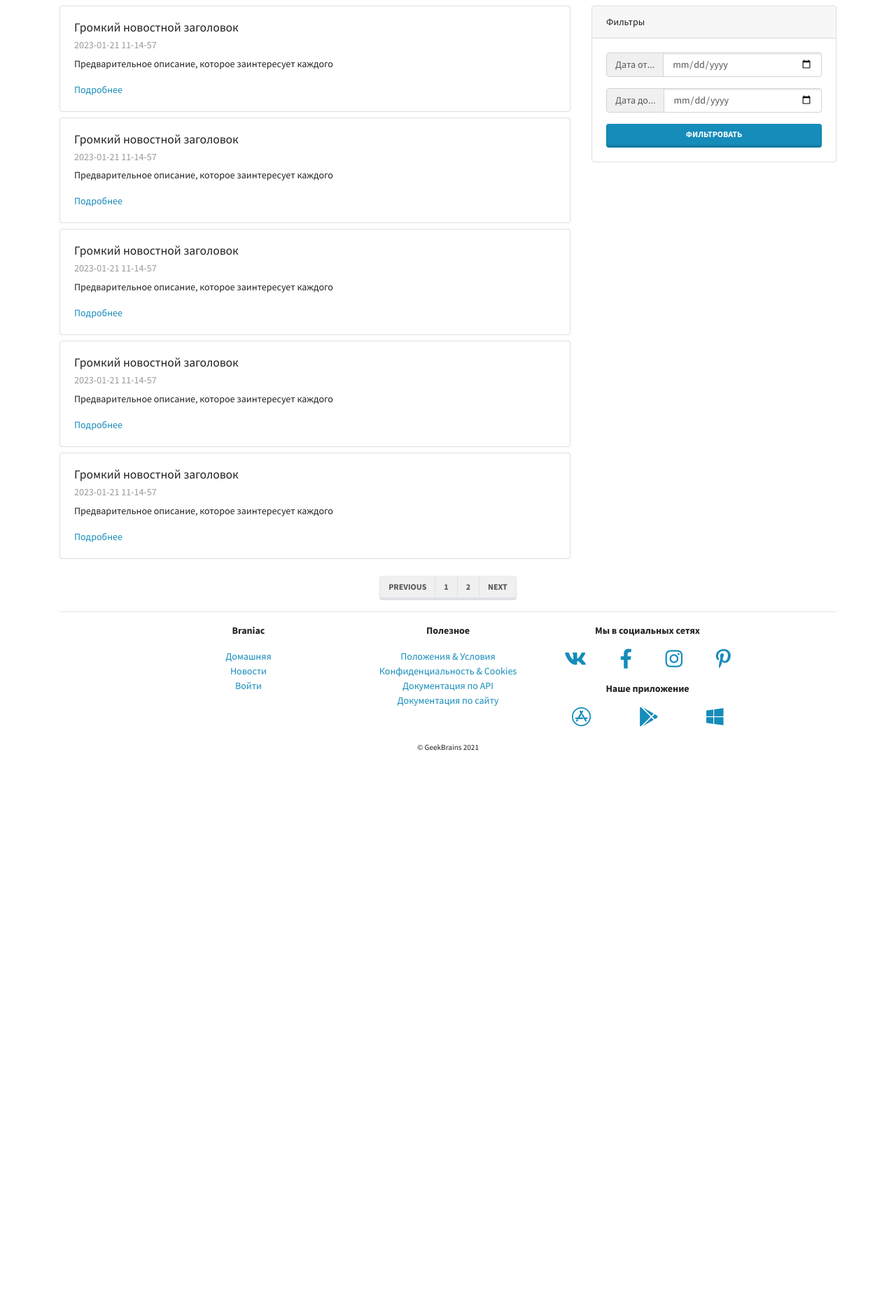
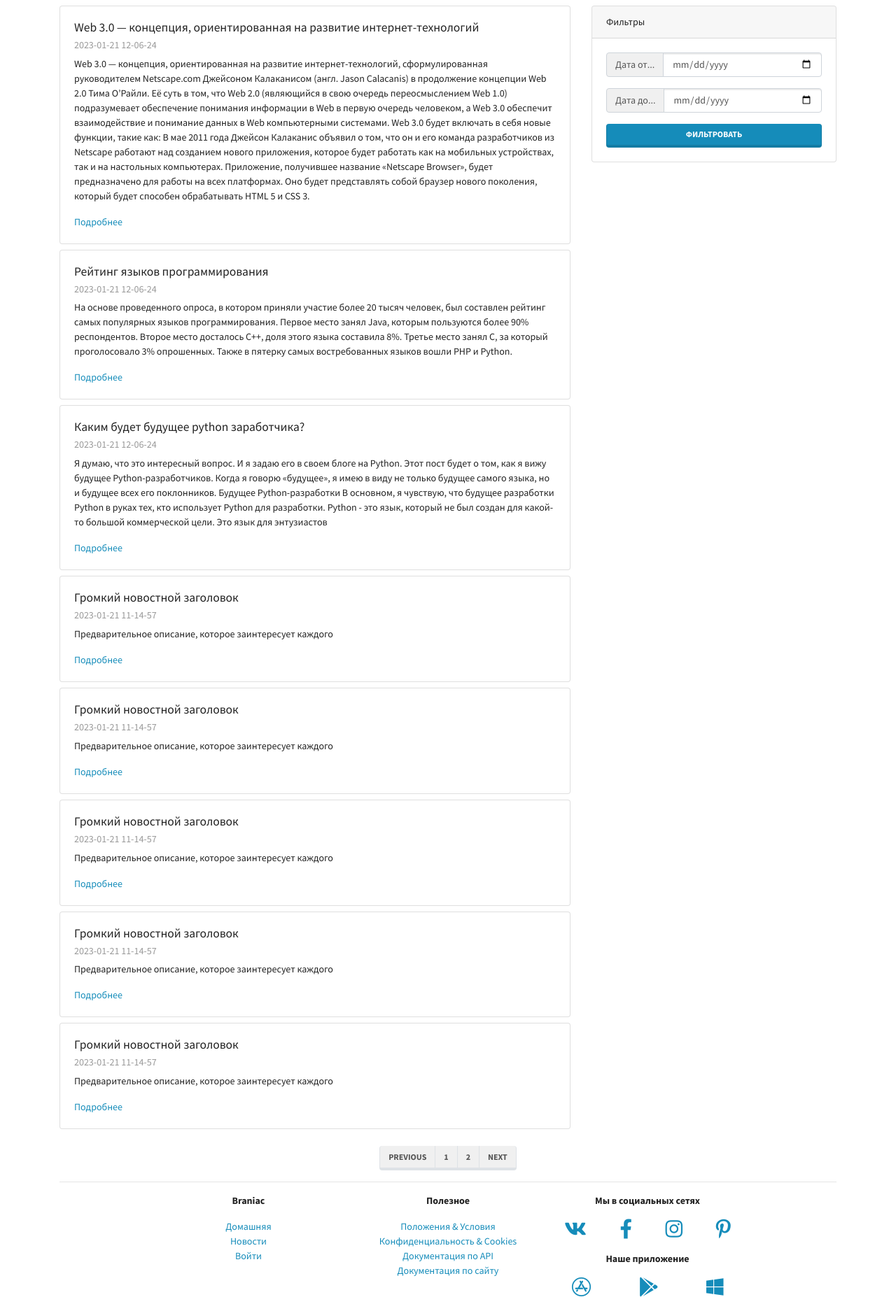
Before and after one commit to KosarevPV/GB_LMS, a Django app: page /mainapp/news/ in a window 1280 px wide. Shown: the part 77-1931 px from the top of the page at 70% size. Before the commit the page ends 1150 px from the top, so only its background shows below. Run offline with Django 3.2, Linux system fonts and the light colour scheme; some libraries are stand-ins or nearby versions.

Commit message:
add news form JSON at news page

```diff
--- a/mainapp/templates/mainapp/news.html
+++ b/mainapp/templates/mainapp/news.html
@@ -15,6 +15,19 @@
 <div class="row">
 
   <div class="col-lg-8">
+    {% for value in data.values %}
+    <div class="card my-2">
+      <div class="card-body">
+        <h5 class="card-title">{{ value.news_title }}</h5>
+        <h6 class="card-subtitle mb-2 text-muted">
+          {{ value.datetime_obj }}
+        </h6>
+        <p class="card-text">{{ value.news_preview }}</p>
+        <a href="#" class="card-link">Подробнее</a>
+      </div>
+    </div>
+    {% endfor %}
+
 
     {% for i in double_range %}
     <div class="card my-2">
@@ -64,7 +77,7 @@
   <nav aria-label="Page navigation example">
     <ul class="pagination">
       <li class="page-item"><a class="page-link" href="#">Previous</a></li>
-          <li class="page-item"><a class="page-link" href="{% url 'mainapp:news_paginator' 1 %}">1</a></li>
+      <li class="page-item"><a class="page-link" href="{% url 'mainapp:news_paginator' 1 %}?param1=foobar">1</a></li>
       <li class="page-item"><a class="page-link" href="{% url 'mainapp:news_paginator' page=2 %}">2</a></li>
       {# <li class="page-item"><a class="page-link" href="{% url 'mainapp:news_paginator' three %}">3</a></li> #}
       <li class="page-item"><a class="page-link" href="#">Next</a></li>
--- a/mainapp/views.py
+++ b/mainapp/views.py
@@ -1,3 +1,4 @@
+import json
 from datetime import datetime
 
 from django.views.generic import TemplateView
@@ -11,6 +12,10 @@ class NewsPageView(TemplateView):
     template_name = "mainapp/news.html"
 
     def get_context_data(self, **kwargs):
+        # open json file with news
+        with open("news.json", encoding="utf-8") as f:
+            data = json.load(f)
+
         # Get all previous data
         context = super().get_context_data(**kwargs)
         # Create your own data
@@ -18,6 +23,8 @@ class NewsPageView(TemplateView):
         context["news_preview"] = "Предварительное описание, которое заинтересует каждого"
         context["range"] = range(5)
         context["datetime_obj"] = datetime.now()
+        # add news at context
+        context["data"] = data
         return context
 
 
--- /dev/null
+++ b/news.json
@@ -0,0 +1,17 @@
+{
+    "1": {
+        "news_title": "Web 3.0 — концепция, ориентированная на развитие интернет-технологий",
+        "news_preview": "Web 3.0 — концепция, ориентированная на развитие интернет-технологий, сформулированная руководителем Netscape.com Джейсоном Калаканисом (англ. Jason Calacanis) в продолжение концепции Web 2.0 Тима О’Райли. Её суть в том, что Web 2.0 (являющийся в свою очередь переосмыслением Web 1.0) подразумевает обеспечение понимания информации в Web в первую очередь человеком, а Web 3.0 обеспечит взаимодействие и понимание данных в Web компьютерными системами. Web 3.0 будет включать в себя новые функции, такие как: В мае 2011 года Джейсон Калаканис объявил о том, что он и его команда разработчиков из Netscape работают над созданием нового приложения, которое будет работать как на мобильных устройствах, так и на настольных компьютерах. Приложение, получившее название «Netscape Browser», будет предназначено для работы на всех платформах. Оно будет представлять собой браузер нового поколения, который будет способен обрабатывать HTML 5 и CSS 3.",
+        "datetime_obj": "2023-01-21 12-06-24"
+    },
+    "2": {
+        "news_title": "Рейтинг языков программирования",
+        "news_preview": "На основе проведенного опроса, в котором приняли участие более 20 тысяч человек, был составлен рейтинг самых популярных языков программирования. Первое место занял Java, которым пользуются более 90% респондентов. Второе место досталось C++, доля этого языка составила 8%. Третье место занял C, за который проголосовало 3% опрошенных. Также в пятерку самых востребованных языков вошли PHP и Python.",
+        "datetime_obj": "2023-01-21 12-06-24"
+    },
+    "3": {
+        "news_title": "Каким будет будущее python заработчика?",
+        "news_preview": "Я думаю, что это интересный вопрос. И я задаю его в своем блоге на Python. Этот пост будет о том, как я вижу будущее Python-разработчиков. Когда я говорю «будущее», я имею в виду не только будущее самого языка, но и будущее всех его поклонников. Будущее Python-разработки В основном, я чувствую, что будущее разработки Python в руках тех, кто использует Python для разработки. Python - это язык, который не был создан для какой-то большой коммерческой цели. Это язык для энтузиастов",
+        "datetime_obj": "2023-01-21 12-06-24"
+    }
+}
```
Lines whose indentation alone changed are shown as unchanged.
